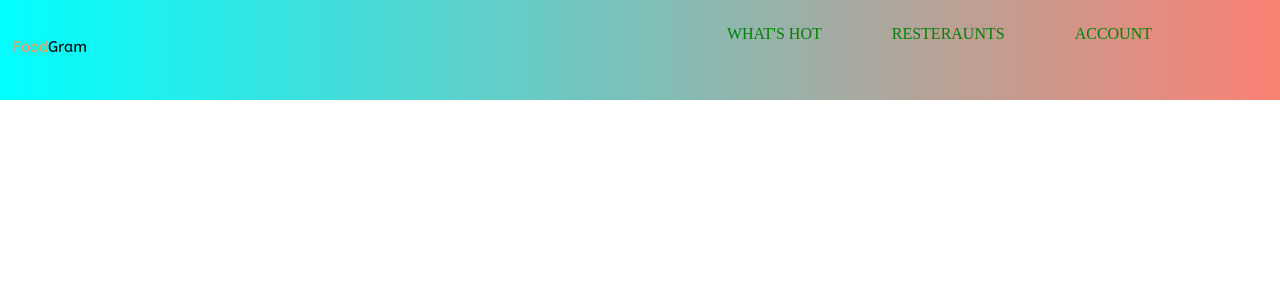
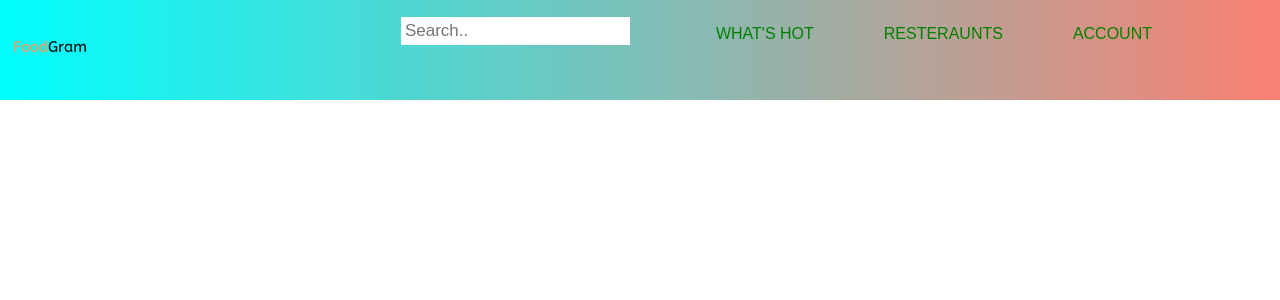
Before and after one commit to mjl776/FoodGram, a Vue app: page / in a window 1280 px wide. Shown: the top 300 px of the page. Built offline with nearby package versions, Linux system fonts and the light colour scheme.

Commit message:
added searchbar and changed font of navbar

```diff
--- a/src/components/Navbar.vue
+++ b/src/components/Navbar.vue
@@ -5,6 +5,7 @@
             <li> <a href = "#whatshot"> What's hot </a> </li>
             <li> <a href = "#Resteraunts"> Resteraunts </a> </li>
             <li> <a href = "#Accounts"> Account </a> </li>
+            <input type="text" placeholder="Search..">
         </ul>
         </nav>
     </div>
@@ -22,6 +23,7 @@ export default {
 
     nav {
         float: right;
+        font-family: Arial;
     }
 
     .container {
@@ -30,10 +32,10 @@ export default {
     }
 
     nav input[type=text] {
-        float: right;
+        float: left;
         padding: 4px;
         border: none;
-        margin-top: 8px;
+        margin-top: 17px;
         margin-right: 16px;
         font-size: 17px;
     }
```
Also changed, not shown: 2 other files (tests, documents, lock files or other folders).
